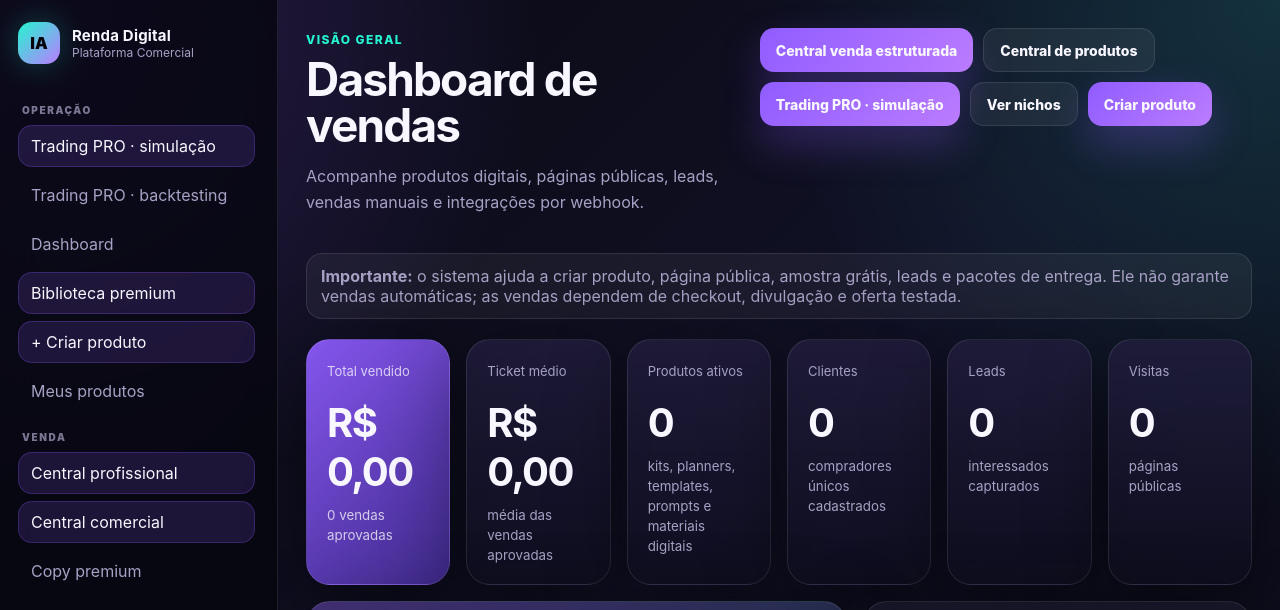
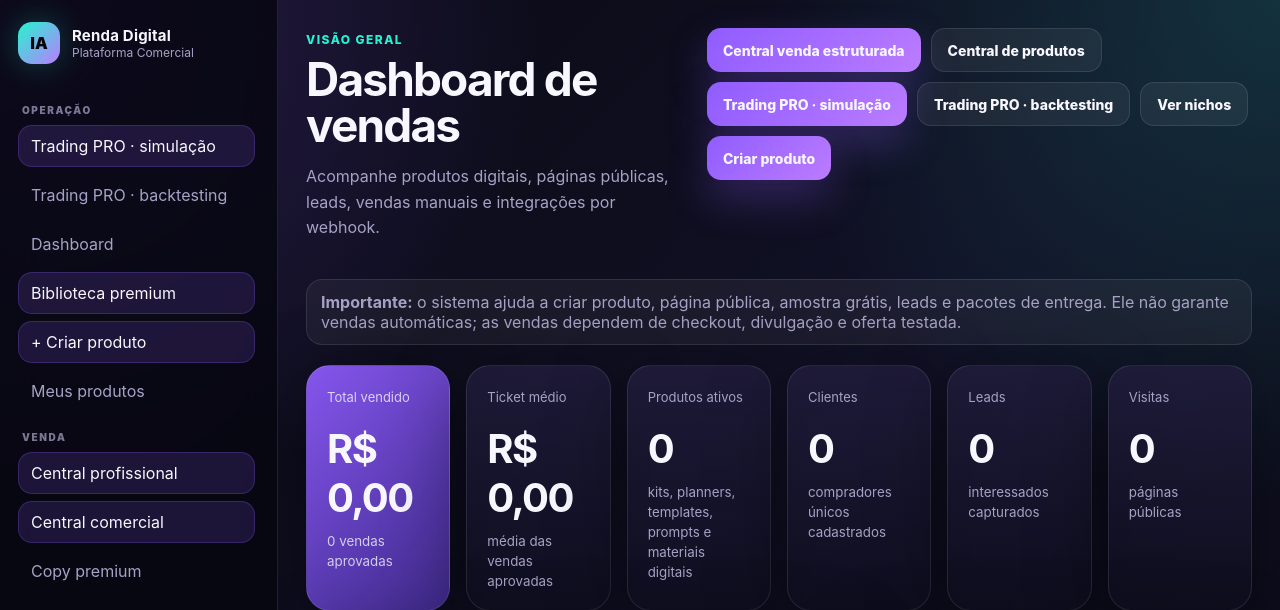
Before and after one commit to canalescanorff6-source/renda-digital-ia, a Flask app: page / in a window 1280 px wide. Shown: the top 610 px of the page. Run offline with Flask 3, Linux system fonts and the light colour scheme; the visitor is signed in with stand-in values (Sample User, id 1); data that the repository does not hold is empty.

Commit message:
feat(trading): expose backtesting from main dashboard

```diff
--- a/templates/dashboard.html
+++ b/templates/dashboard.html
@@ -10,6 +10,7 @@
     <a class="btn primary" href="{{ url_for('venda_real_page') }}">Central venda estruturada</a>
     <a class="btn ghost" href="{{ url_for('income_machine') }}">Central de produtos</a>
     <a class="btn primary" href="{{ url_for('trading_pro_page') }}">Trading PRO · simulação</a>
+    <a class="btn ghost" href="{{ url_for('trading_backtest_page') }}">Trading PRO · backtesting</a>
     <a class="btn ghost" href="{{ url_for('niches') }}">Ver nichos</a>
     <a class="btn primary" href="{{ url_for('product_new') }}">Criar produto</a>
   </div>
```
